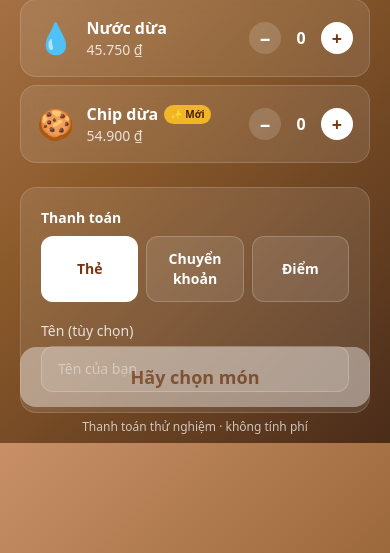
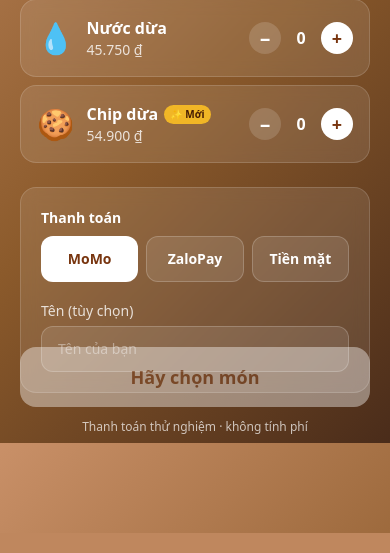
Before and after one commit to chan026-normal/qr-pay-demo, a FastAPI app: page /order in a window 390 px wide. Shown: the part 401-954 px from the top of the page. Run offline with FastAPI, Linux system fonts and the light colour scheme; data that the repository does not hold is empty; parts of the project's set-up code (start-up, migrations or seed data) failed here and were passed over; some libraries are stand-ins or nearby versions; some web fonts are replaced.

Commit message:
Localize payment methods by language for target segments
vi (local Gen Z) shows MoMo/ZaloPay/cash; foreign languages (tourists) show
card/cash/mobile pay — tourists can't fund VN e-wallets without a local bank
account, so each language surfaces the methods that audience actually uses.
Buttons now render dynamically on language switch (PAYMENT_METHODS /
PAYMENT_BY_LANG); stats, CSV, admin labels and the AI ops insight
(cash-heavy -> nudge e-wallets) updated accordingly.

Co-Authored-By: Claude Opus 4.8 <noreply@anthropic.com>

```diff
--- a/main.py
+++ b/main.py
@@ -60,7 +60,8 @@ I18N = {
     "ko": {
         "brand_sub": "선주문", "pickup_store": "매장 픽업",
         "order_title": "미리 주문하고 픽업하세요",
-        "pay_method": "결제 수단", "m_card": "카드", "m_bank": "계좌이체", "m_point": "포인트",
+        "pay_method": "결제 수단", "m_card": "카드", "m_cash": "현금",
+        "m_momo": "MoMo", "m_zalopay": "ZaloPay", "m_mobilepay": "간편결제",
         "name_label": "이름 (선택)", "name_ph": "홍길동",
         "btn_empty": "메뉴를 담아주세요", "btn_order": "%s 주문하기",
         "btn_processing": "결제 처리 중", "btn_retry": "다시 시도",
@@ -93,7 +94,8 @@ I18N = {
     "en": {
         "brand_sub": "Pre-order", "pickup_store": "Store Pickup",
         "order_title": "Order ahead & pick up",
-        "pay_method": "Payment", "m_card": "Card", "m_bank": "Transfer", "m_point": "Points",
+        "pay_method": "Payment", "m_card": "Card", "m_cash": "Cash",
+        "m_momo": "MoMo", "m_zalopay": "ZaloPay", "m_mobilepay": "Mobile Pay",
         "name_label": "Name (optional)", "name_ph": "Your name",
         "btn_empty": "Add items to order", "btn_order": "Order %s",
         "btn_processing": "Processing…", "btn_retry": "Try again",
@@ -126,7 +128,8 @@ I18N = {
     "vi": {
         "brand_sub": "Đặt trước", "pickup_store": "Nhận tại quầy",
         "order_title": "Đặt trước và đến lấy",
-        "pay_method": "Thanh toán", "m_card": "Thẻ", "m_bank": "Chuyển khoản", "m_point": "Điểm",
+        "pay_method": "Thanh toán", "m_card": "Thẻ", "m_cash": "Tiền mặt",
+        "m_momo": "MoMo", "m_zalopay": "ZaloPay", "m_mobilepay": "Ví điện tử",
         "name_label": "Tên (tùy chọn)", "name_ph": "Tên của bạn",
         "btn_empty": "Hãy chọn món", "btn_order": "Đặt hàng %s",
         "btn_processing": "Đang xử lý…", "btn_retry": "Thử lại",
@@ -159,7 +162,8 @@ I18N = {
     "zh": {
         "brand_sub": "预点单", "pickup_store": "到店取餐",
         "order_title": "提前下单，到店自取",
-        "pay_method": "支付方式", "m_card": "银行卡", "m_bank": "转账", "m_point": "积分",
+        "pay_method": "支付方式", "m_card": "银行卡", "m_cash": "现金",
+        "m_momo": "MoMo", "m_zalopay": "ZaloPay", "m_mobilepay": "手机支付",
         "name_label": "姓名（选填）", "name_ph": "您的姓名",
         "btn_empty": "请选择商品", "btn_order": "下单 %s",
         "btn_processing": "处理中…", "btn_retry": "重试",
@@ -192,7 +196,8 @@ I18N = {
     "ja": {
         "brand_sub": "事前注文", "pickup_store": "店頭受取",
         "order_title": "事前に注文して受け取り",
-        "pay_method": "支払い方法", "m_card": "カード", "m_bank": "振込", "m_point": "ポイント",
+        "pay_method": "支払い方法", "m_card": "カード", "m_cash": "現金",
+        "m_momo": "MoMo", "m_zalopay": "ZaloPay", "m_mobilepay": "モバイル決済",
         "name_label": "お名前（任意）", "name_ph": "お名前",
         "btn_empty": "メニューを選んでください", "btn_order": "%s を注文",
         "btn_processing": "処理中…", "btn_retry": "再試行",
@@ -232,6 +237,29 @@ CURRENCY_BY_LANG = {
     "zh": {"code": "CNY", "locale": "zh-CN"},
     "ja": {"code": "JPY", "locale": "ja-JP"},
 }
+
+# 결제수단 카탈로그 (key = 저장·통계용 식별자, color = admin 차트색).
+# 라벨은 I18N의 "m_<key>" 키로 다국어 처리. 고유명사(MoMo/ZaloPay)는 전 언어 동일.
+PAYMENT_METHODS = {
+    "momo":      {"color": "#A50064"},  # 베트남 1위 전자지갑
+    "zalopay":   {"color": "#0068FF"},  # Zalo 메신저 내장 결제
+    "cash":      {"color": "#16A34A"},  # 현금
+    "card":      {"color": "#B45309"},  # 해외 신용/체크카드 (Visa·Master)
+    "mobilepay": {"color": "#1F2937"},  # Apple/Google Pay 등 간편결제
+}
+# 언어별 노출 결제수단 — 타깃 고객층에 맞춤.
+#   vi(현지 Gen Z): 현지에서 일상적으로 쓰는 MoMo·ZaloPay·현금
+#   외국어(관광객): 베트남 e-wallet은 현지 은행계좌가 있어야 충전돼 사실상 못 씀.
+#                   → 실제로 쓰는 해외카드·현금·간편결제(Apple/Google Pay)로 노출.
+PAYMENT_BY_LANG = {
+    "vi": ["momo", "zalopay", "cash"],
+    "ko": ["card", "cash", "mobilepay"],
+    "en": ["card", "cash", "mobilepay"],
+    "zh": ["card", "cash", "mobilepay"],
+    "ja": ["card", "cash", "mobilepay"],
+}
+DEFAULT_METHODS = ["card", "cash", "mobilepay"]  # 미정의 언어 폴백
+
 TARGET_CODES = ["KRW", "USD", "VND", "CNY", "JPY"]
 # 폴백 환율 (1 KRW 당) — 실시간 API 실패 시 사용 (대략값, 데모 안전망)
 FALLBACK_RATES = {"KRW": 1.0, "USD": 0.00072, "VND": 18.3, "CNY": 0.0052, "JPY": 0.11}
@@ -692,8 +720,10 @@ def _hourly_stats():
 
 def _method_stats():
     """결제수단별 건수·매출·비율 집계."""
-    labels = {"card": "카드", "bank": "계좌이체", "point": "포인트", "etc": "기타"}
-    colors = {"card": "#B45309", "bank": "#2563EB", "point": "#059669", "etc": "#78716C"}
+    labels = {"momo": "MoMo", "zalopay": "ZaloPay", "cash": "현금", "card": "카드",
+              "mobilepay": "간편결제", "bank": "계좌이체", "point": "포인트", "etc": "기타"}
+    colors = {k: v["color"] for k, v in PAYMENT_METHODS.items()}
+    colors.update({"bank": "#2563EB", "point": "#059669", "etc": "#78716C"})
     ms: Dict[str, dict] = {}
     total = 0
     for o in HISTORY:
@@ -765,9 +795,9 @@ def _smart_insights():
         combos.append("함께 주문 데이터 부족 — 주문 쌓이면 세트 추천")
 
     # 💡 실행 추천
-    point = next((m for m in method_stats if m["method"] == "point"), None)
-    if not point or point["pct"] < 15:
-        recommendations.append("포인트 결제 낮음 → 적립 이벤트로 재방문 유도")
+    cash = next((m for m in method_stats if m["method"] == "cash"), None)
+    if cash and cash["pct"] >= 50:
+        recommendations.append("현금 결제 비중 높음 → MoMo·ZaloPay 간편결제 유도로 회전율↑·정산 간소화")
     if item_stats and total_rev and round(item_stats[0]["revenue"] / total_rev * 100) > 55:
         recommendations.append(f"{item_stats[0]['name']} 의존도 높음 → 다른 메뉴 프로모션으로 분산")
     recommendations.append("외국어 주문 비중 관찰 → 인기 언어권 현지화 마케팅")
@@ -983,7 +1013,8 @@ async def export_csv():
     buf.write("﻿")  # Excel에서 한글 깨짐 방지
     w = csv.writer(buf)
     w.writerow(["결제시각", "주문번호", "유형", "픽업번호", "품목", "결제수단", "손님", "금액(원)"])
-    method_kr = {"card": "카드", "bank": "계좌이체", "point": "포인트"}
+    method_kr = {"momo": "MoMo", "zalopay": "ZaloPay", "cash": "현금", "card": "카드",
+                 "mobilepay": "간편결제", "bank": "계좌이체", "point": "포인트"}
     for o in HISTORY:
         typ = "선주문" if o.order_type == "preorder" else "POS"
         items_str = ", ".join(f"{it['name']} x{it['qty']}" for it in o.items) or o.memo
@@ -1072,9 +1103,11 @@ async def start_page(request: Request):
 @app.get("/i18n.js")
 async def i18n_js():
     """손님 화면 다국어 사전 (JS)."""
-    js = "window.LANGS=%s;window.I18N=%s;" % (
+    js = "window.LANGS=%s;window.I18N=%s;window.PAYMENTS=%s;window.DEFAULT_METHODS=%s;" % (
         json.dumps(LANGS, ensure_ascii=False),
         json.dumps(I18N, ensure_ascii=False),
+        json.dumps(PAYMENT_BY_LANG, ensure_ascii=False),
+        json.dumps(DEFAULT_METHODS, ensure_ascii=False),
     )
     return Response(content=js, media_type="application/javascript; charset=utf-8")
 
@@ -1222,9 +1255,9 @@ async def pay_order(order_id: str, payload: dict):
         raise HTTPException(status_code=400, detail="취소된 주문입니다.")
 
     payer_name = (payload.get("payer_name") or "익명").strip()[:20]
-    method = payload.get("method") or "card"
-    if method not in {"card", "bank", "point"}:
-        method = "card"
+    method = payload.get("method") or "cash"
+    if method not in PAYMENT_METHODS:
+        method = "cash"
 
     # 결제 처리 지연 시뮬레이션 (실제 PG처럼 잠깐 텀)
     await asyncio.sleep(0.6)
@@ -1263,9 +1296,9 @@ async def create_preorder(payload: dict):
         raise HTTPException(status_code=400, detail="주문 항목이 비어 있습니다.")
 
     payer_name = (payload.get("payer_name") or "손님").strip()[:20]
-    method = payload.get("method") or "card"
-    if method not in {"card", "bank", "point"}:
-        method = "card"
+    method = payload.get("method") or "cash"
+    if method not in PAYMENT_METHODS:
+        method = "cash"
 
     # 결제 처리 지연 시뮬레이션
     await asyncio.sleep(0.6)
--- a/templates/admin.html
+++ b/templates/admin.html
@@ -203,7 +203,7 @@
           <td class="px-4 py-3 text-stone-500">{{ (o.paid_at or '').replace('T',' ') }}</td>
           <td class="px-4 py-3 font-mono text-stone-700">{{ o.order_id }}</td>
           <td class="px-4 py-3 text-stone-700">{{ o.memo or '-' }}</td>
-          <td class="px-4 py-3 text-stone-700">{% if o.method == 'card' %}카드{% elif o.method == 'bank' %}계좌이체{% elif o.method == 'point' %}포인트{% else %}-{% endif %}</td>
+          <td class="px-4 py-3 text-stone-700">{% if o.method == 'momo' %}MoMo{% elif o.method == 'zalopay' %}ZaloPay{% elif o.method == 'cash' %}현금{% elif o.method == 'card' %}카드{% elif o.method == 'mobilepay' %}간편결제{% elif o.method == 'bank' %}계좌이체{% elif o.method == 'point' %}포인트{% else %}-{% endif %}</td>
           <td class="px-4 py-3 text-stone-700">{{ o.payer_name or '익명' }}</td>
           <td class="px-4 py-3 text-right font-bold text-stone-900">{{ "{:,}".format(o.amount) }}원</td>
         </tr>
--- a/templates/merchant.html
+++ b/templates/merchant.html
@@ -250,7 +250,7 @@ chargeBtn.addEventListener('click', async () => {
         const o = msg.order;
         document.getElementById('paidAmount').textContent = fmt(o.amount);
         document.getElementById('paidPayer').textContent = o.payer_name || '손님';
-        document.getElementById('paidMethod').textContent = ({card:'카드', bank:'계좌이체', point:'포인트'}[o.method] || '카드');
+        document.getElementById('paidMethod').textContent = ({momo:'MoMo', zalopay:'ZaloPay', cash:'현금', card:'카드', mobilepay:'간편결제', bank:'계좌이체', point:'포인트'}[o.method] || '-');
         document.getElementById('paidAt').textContent = (o.paid_at || '').replace('T',' ');
         showState('paid');
         setBadge('결제 완료', 'bg-emerald-100 text-emerald-700');
--- a/templates/order.html
+++ b/templates/order.html
@@ -97,11 +97,9 @@
   <!-- 결제 영역 -->
   <div class="mt-6 bg-white/10 backdrop-blur rounded-2xl p-5 border border-white/15">
     <div class="text-sm font-semibold mb-2" data-i18n="pay_method">결제 수단</div>
-    <div id="methods" class="grid grid-cols-3 gap-2 mb-4">
-      <button data-method="card" class="method active py-3 rounded-xl bg-white text-amber-900 font-bold text-sm" data-i18n="m_card">카드</button>
-      <button data-method="bank" class="method py-3 rounded-xl bg-white/10 border border-white/20 font-semibold text-sm" data-i18n="m_bank">계좌이체</button>
-      <button data-method="point" class="method py-3 rounded-xl bg-white/10 border border-white/20 font-semibold text-sm" data-i18n="m_point">포인트</button>
-    </div>
+    <!-- 결제수단: 언어별로 applyLang()→renderMethods()에서 동적 생성
+         (vi=MoMo/ZaloPay/현금, 외국어=카드/현금/간편결제) -->
+    <div id="methods" class="grid grid-cols-3 gap-2 mb-4"></div>
     <label class="text-sm opacity-80" data-i18n="name_label">이름 (선택)</label>
     <input id="payerName" maxlength="20" data-i18n-ph="name_ph"
            class="mt-1 w-full px-4 py-3 rounded-xl bg-white/10 border border-white/20 outline-none placeholder-white/40 focus:border-white/60 text-sm" />
@@ -141,7 +139,7 @@ function badgeText(item){
   return '';
 }
 let cart = {};
-let selectedMethod = 'card';
+let selectedMethod = null;   // renderMethods()에서 언어별 첫 수단으로 설정
 let currentUpsell = null;
 
 // ── 언어 ──
@@ -177,6 +175,7 @@ function applyLang(lang){
     el.classList.toggle('hidden', !txt);
   });
   const sel = document.getElementById('langSel'); if (sel) sel.value = lang;
+  renderMethods(lang);   // 언어 바뀌면 결제수단도 타깃에 맞게 다시 그림
   refresh();
 }
 
@@ -206,15 +205,31 @@ document.querySelectorAll('.qty-btn').forEach(b => b.addEventListener('click', (
   refresh();
 }));
 
-document.querySelectorAll('.method').forEach(b => b.addEventListener('click', () => {
-  document.querySelectorAll('.method').forEach(x => {
-    x.classList.remove('active','bg-white','text-amber-900');
-    x.classList.add('bg-white/10','border','border-white/20');
+// 언어별 결제수단 버튼 렌더 (현지인=MoMo/ZaloPay/현금, 관광객=카드/현금/간편결제)
+function renderMethods(lang){
+  const keys = (window.PAYMENTS && window.PAYMENTS[lang]) || window.DEFAULT_METHODS || ['cash'];
+  selectedMethod = keys[0];
+  document.getElementById('methods').innerHTML = keys.map((k, i) => {
+    const on = i === 0
+      ? 'active bg-white text-amber-900 font-bold'
+      : 'bg-white/10 border border-white/20 font-semibold';
+    return `<button data-method="${k}" class="method py-3 rounded-xl ${on} text-sm">${t('m_'+k)}</button>`;
+  }).join('');
+}
+function selectMethod(btn){
+  document.querySelectorAll('#methods .method').forEach(x => {
+    x.classList.remove('active','bg-white','text-amber-900','font-bold');
+    x.classList.add('bg-white/10','border','border-white/20','font-semibold');
   });
-  b.classList.add('active','bg-white','text-amber-900');
-  b.classList.remove('bg-white/10','border','border-white/20');
-  selectedMethod = b.dataset.method;
-}));
+  btn.classList.add('active','bg-white','text-amber-900','font-bold');
+  btn.classList.remove('bg-white/10','border','border-white/20','font-semibold');
+  selectedMethod = btn.dataset.method;
+}
+// 이벤트 위임 — 동적 생성된 버튼에도 클릭이 동작
+document.getElementById('methods').addEventListener('click', e => {
+  const btn = e.target.closest('.method');
+  if (btn) selectMethod(btn);
+});
 
 document.getElementById('payBtn').addEventListener('click', async () => {
   if (count() === 0) return;
```
Also changed, not shown: PROJECT.md (+3 -1 lines), templates/pay.html (+4 -4 lines).
